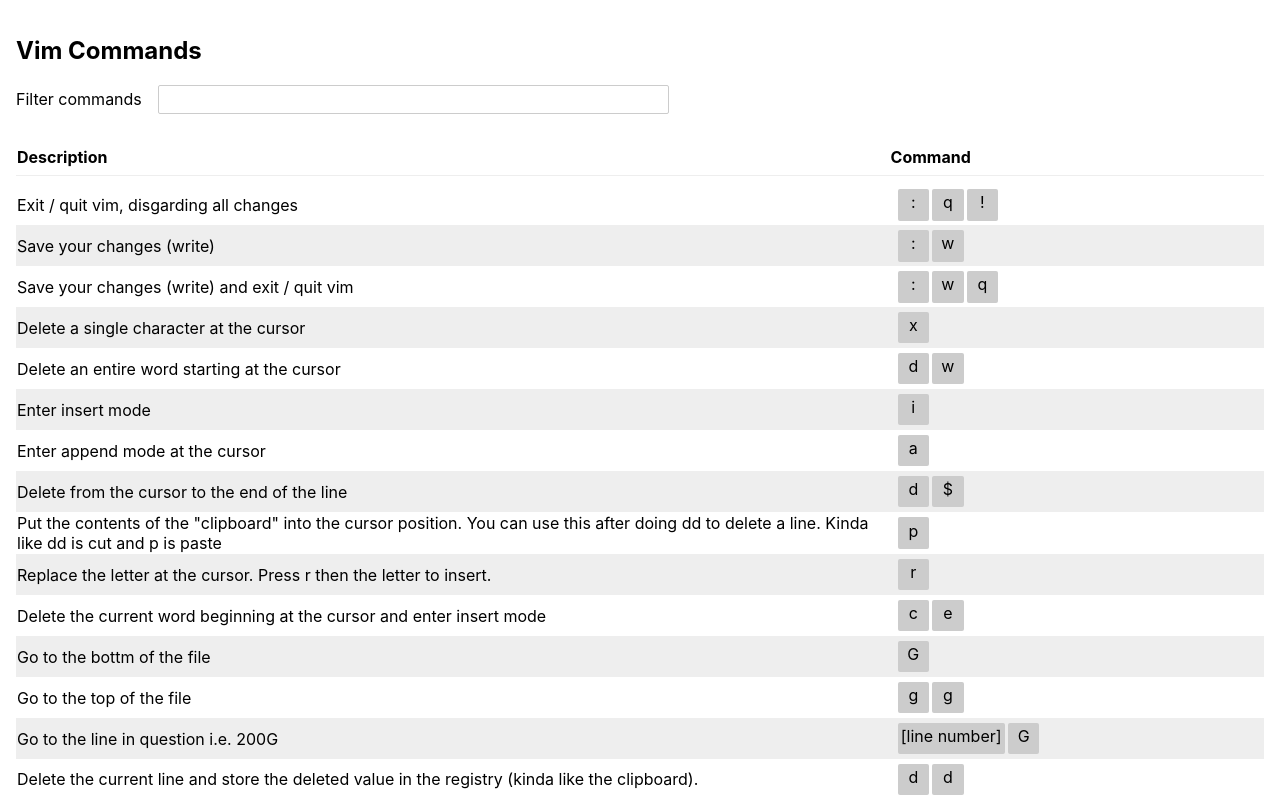
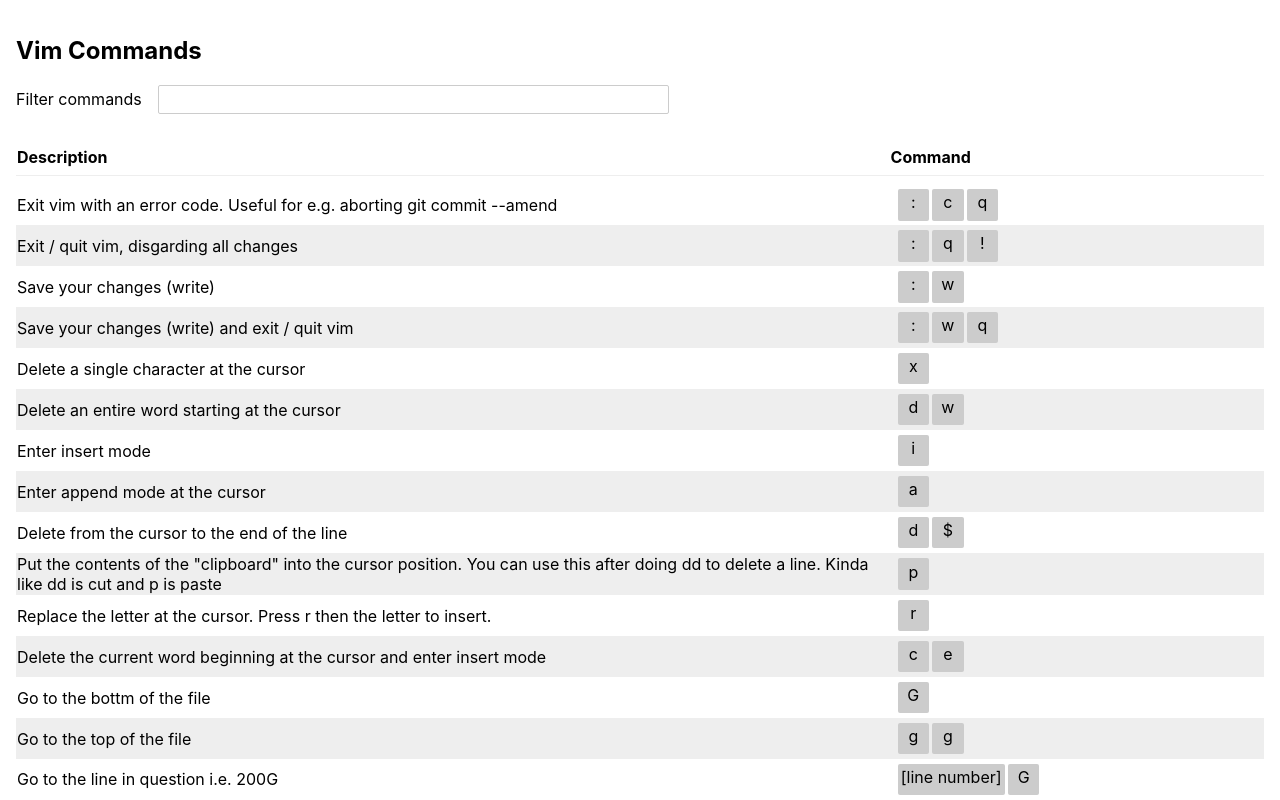
Before and after one commit to JamieDixon/vim-commands, a React (Create React App) app: page / in a window 1280 px wide. Shown: the top 800 px of the page. Built offline with nearby package versions, Linux system fonts and the light colour scheme.

Commit message:
Add :cq command

```diff
--- a/src/App.js
+++ b/src/App.js
@@ -8,6 +8,11 @@
     .reduce((agg, [key, val]) => ({...agg, [key]: val}), {});
 
 const commands = [
+  {
+    command: [':', 'c', 'q'],
+    description:
+      'Exit vim with an error code. Useful for e.g. aborting git commit --amend',
+  },
   {
     command: [':', 'q', '!'],
     description: 'Exit / quit vim, disgarding all changes',
```
